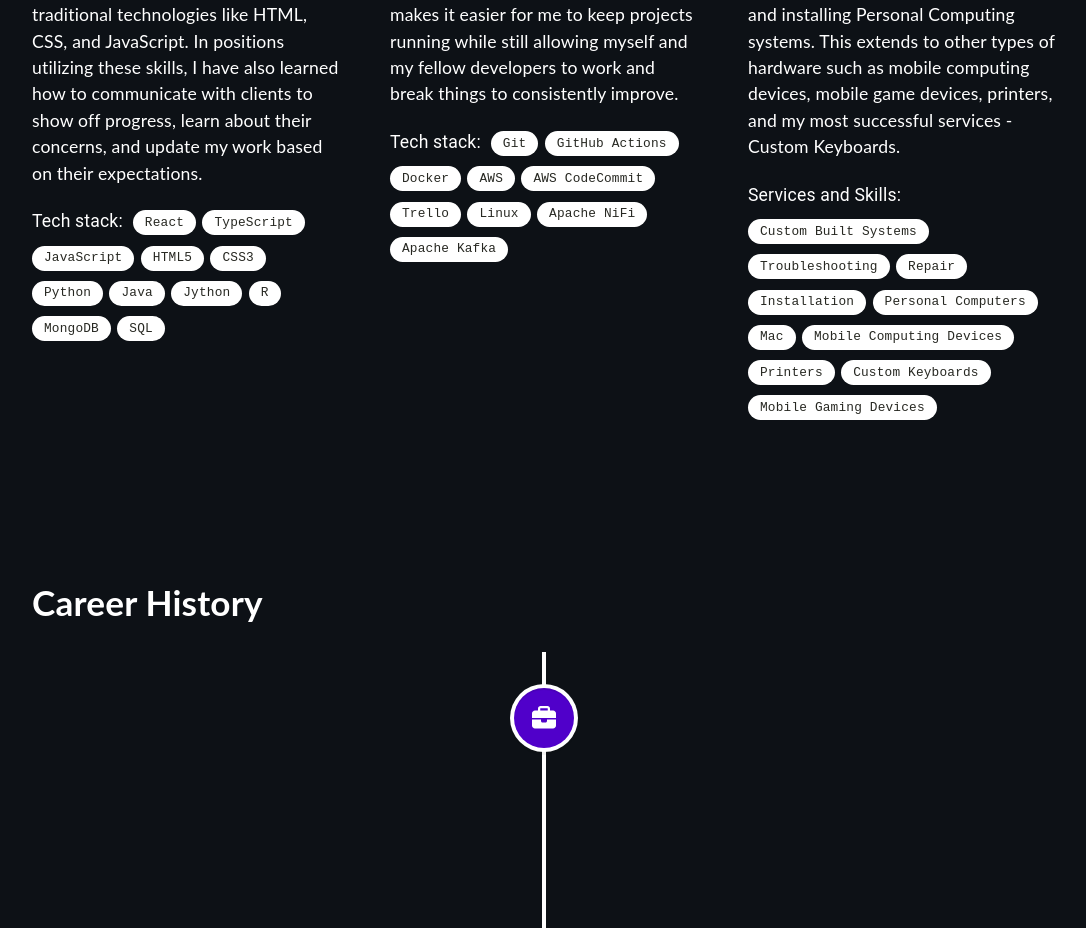
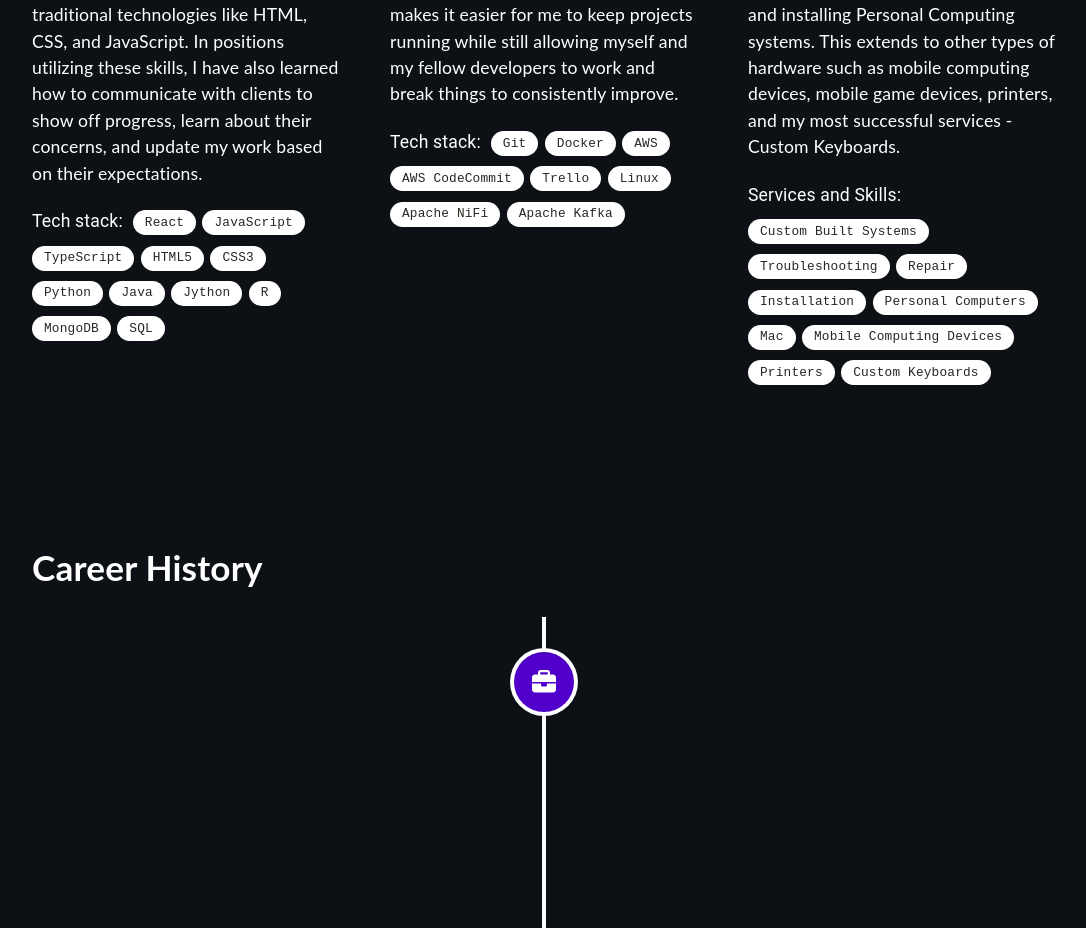
Before and after one commit to emm-henkel/react-portfolio-update, a React (Create React App) app: page / in a window 1280 px wide. Shown: the part 1221-2149 px from the top of the page, without its empty margins (96-1182 px from the left). Built offline with nearby package versions, Linux system fonts and the light colour scheme.

Commit message:
expertise tweaks

```diff
--- a/src/components/Expertise.tsx
+++ b/src/components/Expertise.tsx
@@ -8,8 +8,8 @@ import { faComputer } from "@fortawesome/free-solid-svg-icons";
 
 const labelsFirst = [
     "React",
+    "JavaScript",
     "TypeScript",
-    "JavaScript",
     "HTML5",
     "CSS3",
     "Python",
@@ -23,7 +23,6 @@ const labelsFirst = [
 
 const labelsSecond = [
     "Git",
-    "GitHub Actions",
     "Docker",
     "AWS",
     "AWS CodeCommit",
@@ -43,7 +42,6 @@ const labelsThird = [
     "Mobile Computing Devices",
     "Printers",
     "Custom Keyboards",
-    "Mobile Gaming Devices",
 ];
 
 function Expertise() {
```
